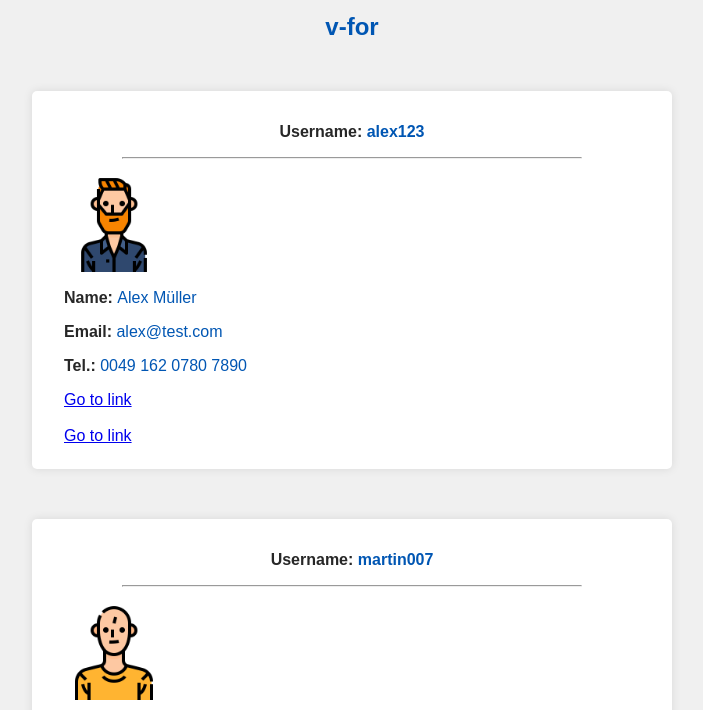
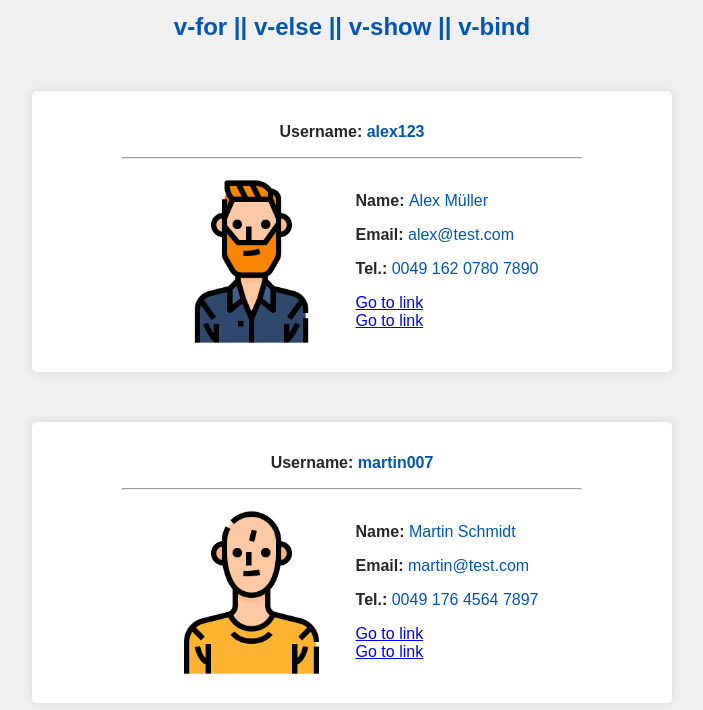
Before and after one commit to Mohsen-Ghandali/Vue3_v-for, a plain HTML site: page index.html in a window 1280 px wide. Shown: the part 90-800 px from the top of the page, without its empty margins (288-991 px from the left). Drawn offline with nearby package versions, Linux system fonts and the light colour scheme.

Commit message:
Commit-5

```diff
--- a/index.html
+++ b/index.html
@@ -9,19 +9,23 @@
   </head>
   <body>
     <div id="app">
-      <h1>Vue.3 - Widget </h1>
-      <h2>v-for</h2>
+      <h1>Vue.3 - Widget</h1>
+      <h2>v-for || v-else || v-show || v-bind</h2>
       <ul v-for="user in users">
         <li class="container" v-if="showContainer">
           <h4><span>Username: </span>{{user.userName}}</h4>
           <hr />
-          <img :src="user.image" alt="userImage">
-          <p><span>Name: </span>{{user.name}}</p>
-          <p><span>Email:</span> {{user.email}}</p>
-          <p><span>Tel.:</span> {{user.tel}}</p>
-          <a v-bind:href="user.link" target="_blank">Go to link</a>
-          <br><br>
-          <a :href="user.link" target="_blank">Go to link</a>
+          <div class="flx">
+            <img :src="user.image" alt="userImage" />
+            <div>
+              <p><span>Name: </span>{{user.name}}</p>
+              <p><span>Email:</span> {{user.email}}</p>
+              <p><span>Tel.:</span> {{user.tel}}</p>
+              <a v-bind:href="user.link" target="_blank">Go to link</a>
+              <br />
+              <a :href="user.link" target="_blank">Go to link</a>
+            </div>
+          </div>
         </li>
       </ul>
 
--- a/style.css
+++ b/style.css
@@ -38,6 +38,13 @@ body {
   box-shadow: 0 0 10px rgba(0, 0, 0, 0.1);
   border-radius: 5px;
 }
+#app li.container div.flx{
+display: flex;
+width: 100%;
+align-items: center;
+justify-content: center;
+gap: 3%;
+}
 
 #app li.container h4 {
   text-align: center;
@@ -46,8 +53,8 @@ body {
 }
 
 #app li.container img {
-width: 100px;
-margin-bottom: 10px;
+width: 30%;
+
 }
 
 #app  p{
```
